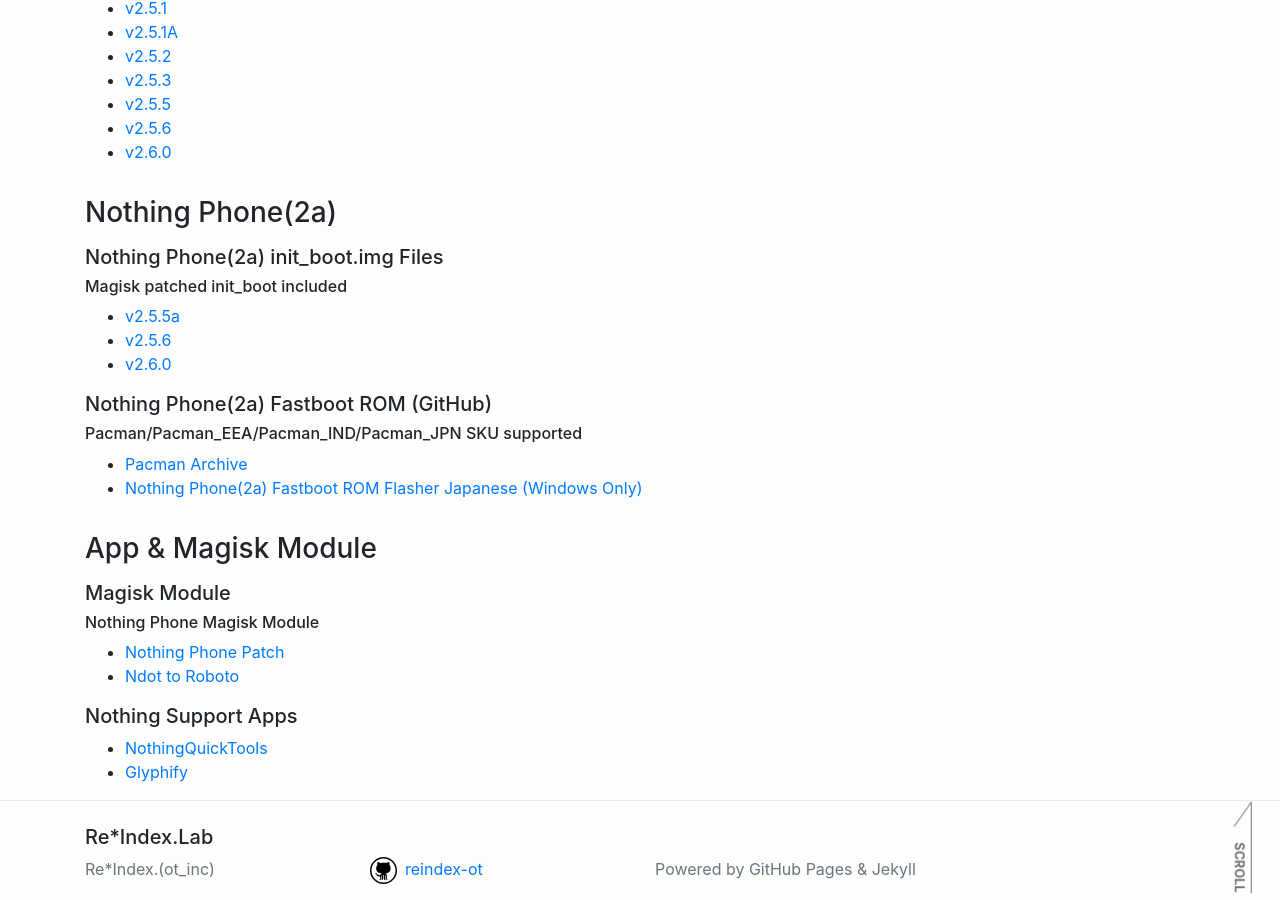
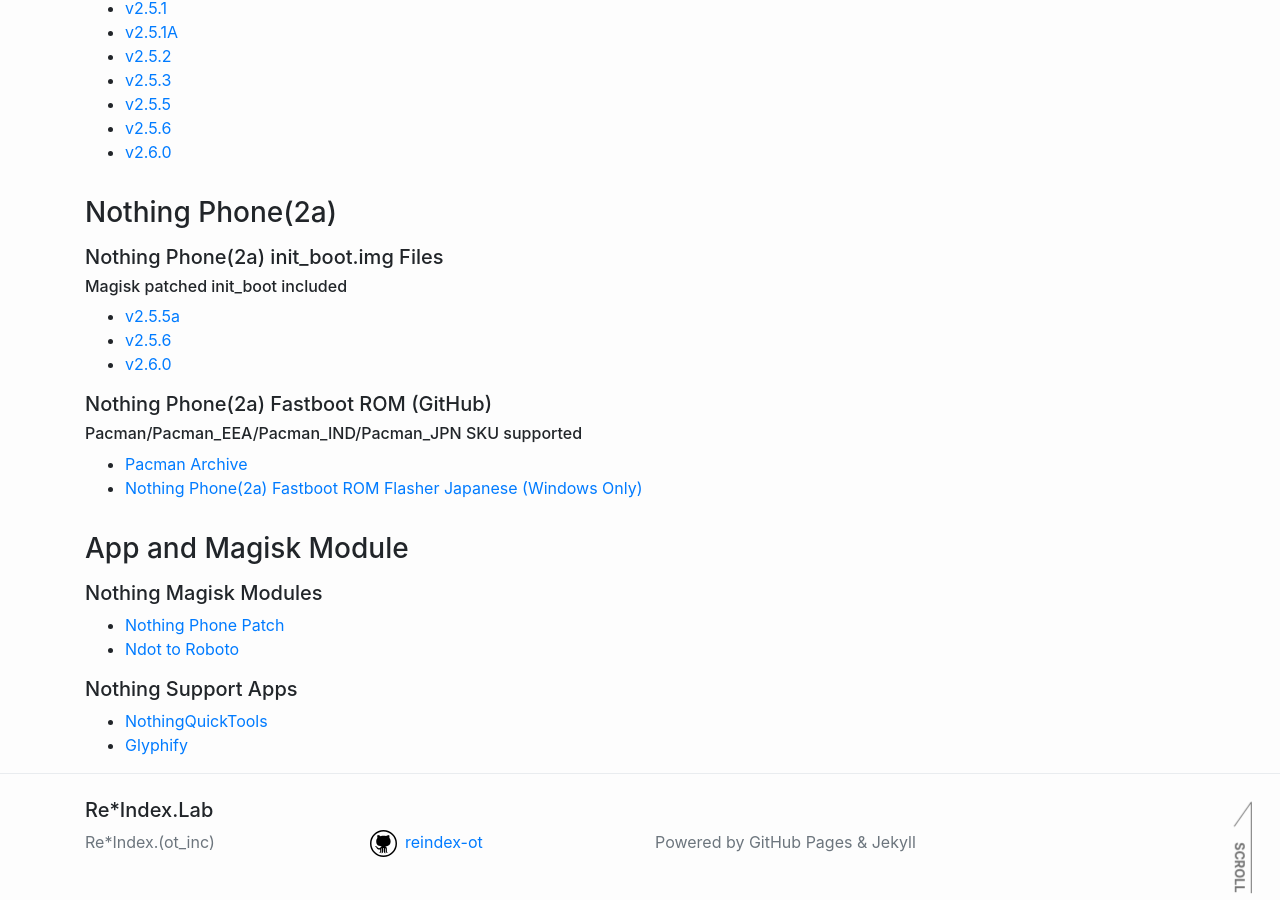
Before and after one commit to reindex-ot/reindex-ot.github.io, a Jekyll site: the page built from nothing.md, in a window 1280 px wide and 900 px high, scrolled down 3712 px. Built offline with Jekyll 4.4.1, drawn with Linux system fonts in a browser that asks for light colours.

Commit message:
Update nothing.md
Signed-off-by: Re*Index. (ot_inc) <32851879+reindex-ot@users.noreply.github.com>

```diff
--- a/nothing.md
+++ b/nothing.md
@@ -149,9 +149,8 @@ If you don't do that, you'll get bricked. Okay?
 - [Pacman Archive](https://github.com/spike0en/Pacman_Archive)<br>
 - [Nothing Phone(2a) Fastboot ROM Flasher Japanese (Windows Only)](https://github.com/reindex-ot/flashtool)<br>
 
-### App & Magisk Module
-##### Magisk Module
-###### Nothing Phone Magisk Module
+### App and Magisk Module
+##### Nothing Magisk Modules
 - [Nothing Phone Patch](https://github.com/reindex-ot/magisk-module-nothing)<br>
 - [Ndot to Roboto](https://github.com/reindex-ot/Ndot-to-Roboto)<br>
 
```
